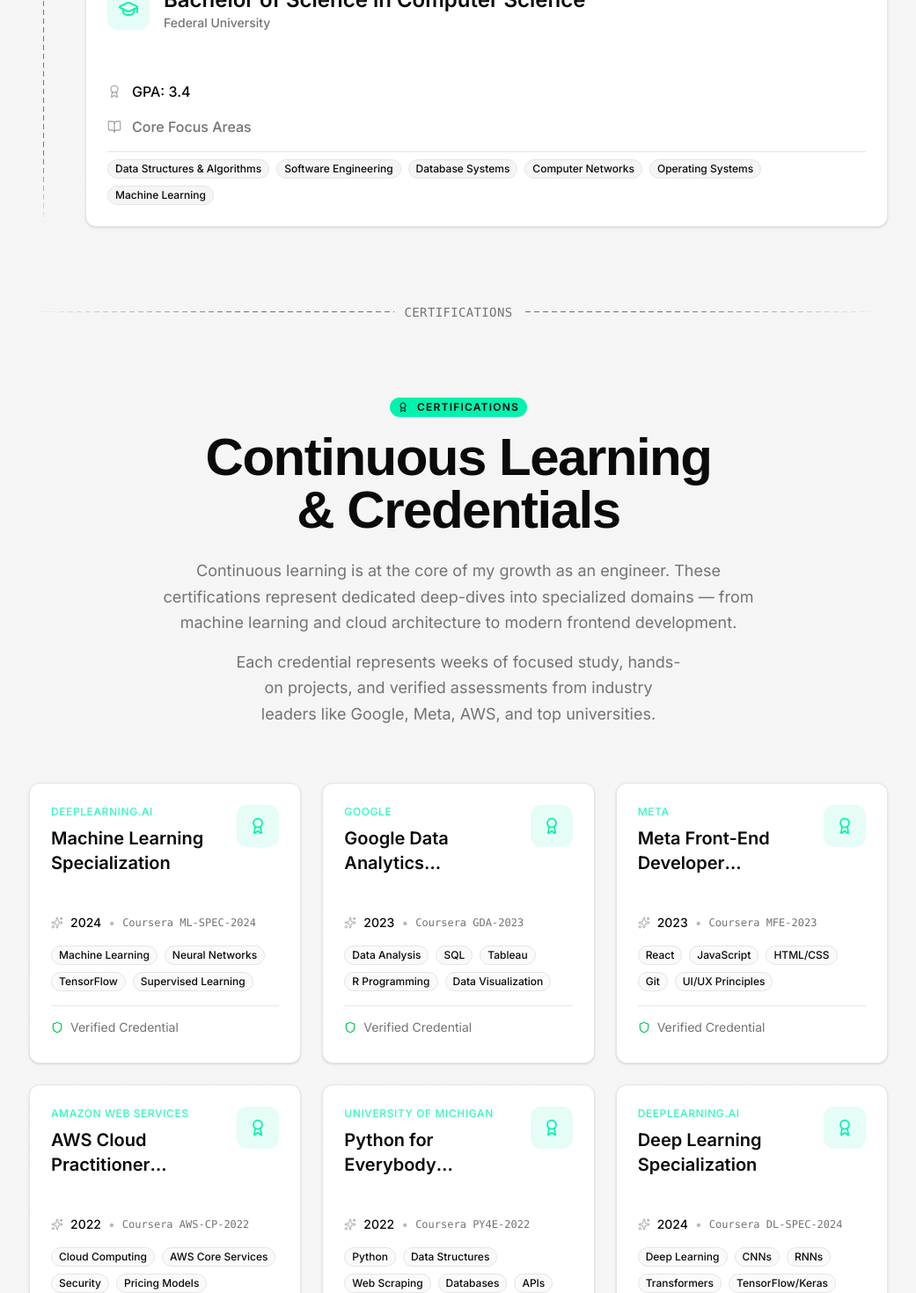
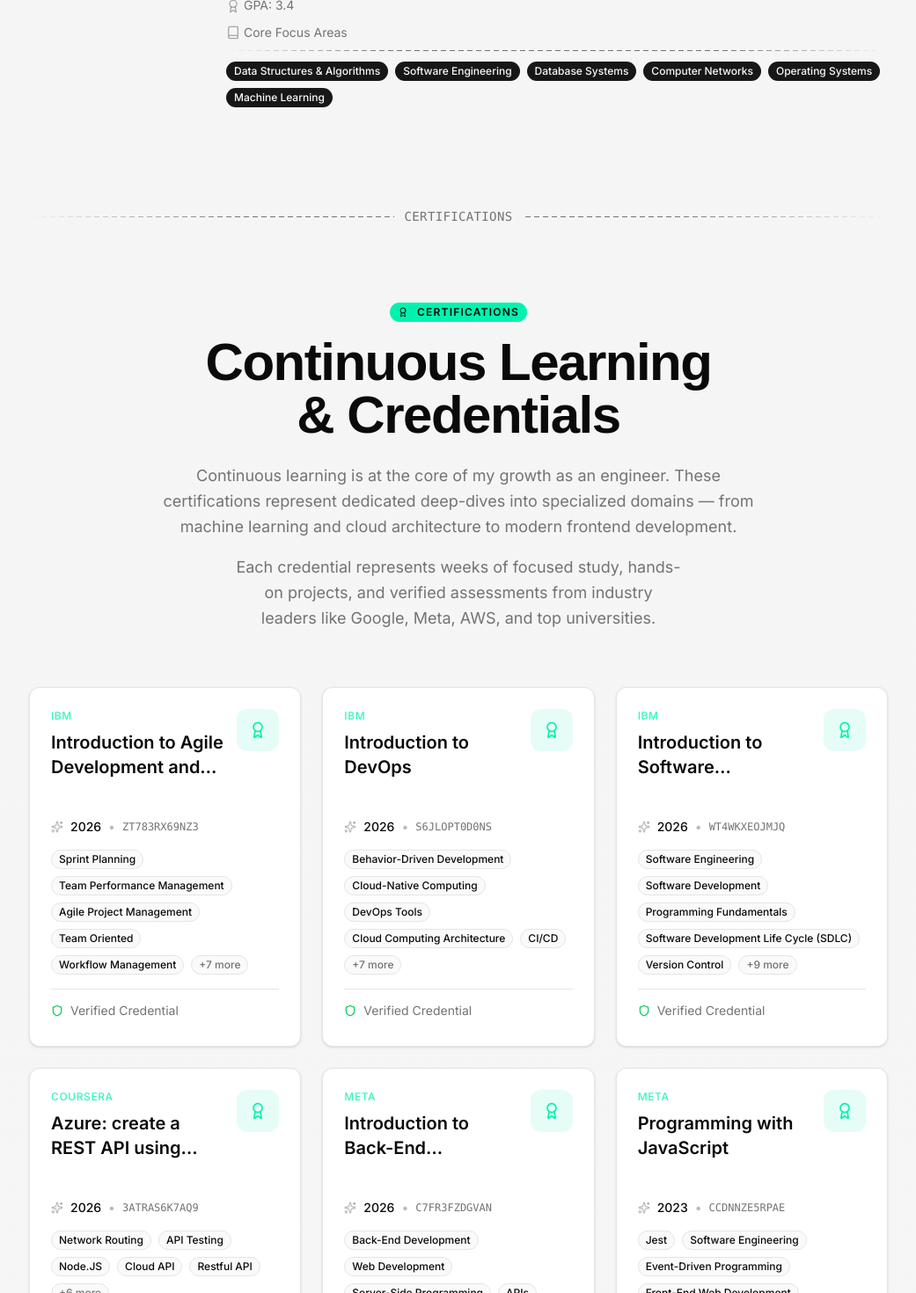
Before and after one commit to muhammadhasnainsaeed/portfolio, a Next.js app: page /credentials in a window 1280 px wide. Shown: the part 960-2430 px from the top of the page at 88% size, without its empty margins (119-1160 px from the left). Built offline with nearby package versions, Linux system fonts and the light colour scheme.

Commit message:
Redesign Credentials Page and Update Certificates

```diff
--- a/src/app/credentials/page.tsx
+++ b/src/app/credentials/page.tsx
@@ -7,6 +7,7 @@ import {
   Globe,
   ExternalLink,
   Star,
+  Book,
 } from "lucide-react";
 
 import { DashedLine } from "@/components/dashed-line";
@@ -73,72 +74,58 @@ export default function CredentialsPage() {
           </div>
 
           <div className="relative">
-            <DashedLine
-              orientation="vertical"
-              className="absolute inset-y-0 left-0 h-full lg:left-4"
-            />
-            <ol className="relative space-y-10 lg:space-y-12">
             {education.map((edu) => (
-                <li key={edu.period} className="relative lg:pl-16">
-                  <span className="bg-muted-foreground ring-muted absolute -left-2.5 mt-2 flex size-5 items-center justify-center rounded-full ring-4 lg:-left-5 lg:size-6">
-                    <GraduationCap className="text-muted-foreground/60 size-3" />
-                  </span>
-                  <p className="text-muted-foreground text-xs font-medium tracking-widest uppercase">
+              <div
+                key={edu.degree + edu.institution}
+                className="flex flex-col gap-3 py-7 md:flex-row md:gap-8"
+              >
+                <div className="shrink-0 md:w-48">
+                  <span className="text-muted-foreground text-sm">
                     {edu.period}
-                  </p>
-                  <Card className="hover:border-primary/50 hover:shadow-primary/5 group mt-4 overflow-hidden transition-all duration-300 hover:shadow-lg">
-                    <div className="from-primary/50 via-primary to-primary/50 absolute top-0 right-0 left-0 h-1 bg-linear-to-r opacity-0 transition-opacity group-hover:opacity-100" />
-                    <CardHeader className="pb-4">
-                      <div className="mb-2 flex items-center gap-4">
-                        <div className="bg-primary/10 text-primary group-hover:bg-primary group-hover:text-primary-foreground flex h-12 w-12 shrink-0 items-center justify-center rounded-xl transition-all">
-                          <GraduationCap className="size-6" />
-                        </div>
-                        <div>
-                          <CardTitle className="text-xl lg:text-2xl">
-                            {edu.degree}
-                          </CardTitle>
-                          <p className="text-muted-foreground text-sm font-medium">
-                            {edu.institution}
-                          </p>
-                        </div>
-                      </div>
-                    </CardHeader>
-                    <CardContent className="space-y-4">
-                      <div className="text-muted-foreground flex items-center gap-3">
-                        <Award className="text-muted-foreground/60 size-4 shrink-0" />
-                        <span className="text-foreground font-medium">
-                          {edu.details}
                   </span>
                 </div>
-                      <div className="text-muted-foreground flex items-center gap-3">
-                        <BookOpen className="text-muted-foreground/60 size-4 shrink-0" />
-                        <span className="font-medium">Core Focus Areas</span>
+                <div className="flex flex-1 flex-col gap-2">
+                  <div>
+                    <span className="text-foreground text-2xl font-semibold">
+                      {edu.degree}
+                    </span>
+                    <span className="text-muted-foreground text-base">
+                      {" "}
+                      — {edu.institution}
+                    </span>
                   </div>
-                      <div className="flex flex-wrap gap-2 border-t pt-2">
-                        <Badge variant="outline" className="bg-muted text-xs">
+                  <p className="text-muted-foreground flex items-center gap-1 text-sm leading-relaxed">
+                    <Award className="text-muted-foreground/60 size-4 shrink-0" />
+                    {edu.details}
+                  </p>
+                  <div className="text-muted-foreground flex items-center gap-1 text-sm leading-relaxed">
+                    <Book className="text-muted-foreground/60 size-4 shrink-0" />
+                    Core Focus Areas
+                  </div>
+                  <DashedLine />
+                  <div className="mt-1 flex flex-wrap gap-2">
+                    <Badge variant="secondary">
                       Data Structures & Algorithms
                     </Badge>
-                        <Badge variant="outline" className="bg-muted text-xs">
+                    <Badge variant="secondary">
                       Software Engineering
                     </Badge>
-                        <Badge variant="outline" className="bg-muted text-xs">
+                    <Badge variant="secondary">
                       Database Systems
                     </Badge>
-                        <Badge variant="outline" className="bg-muted text-xs">
+                    <Badge variant="secondary">
                       Computer Networks
                     </Badge>
-                        <Badge variant="outline" className="bg-muted text-xs">
+                    <Badge variant="secondary">
                       Operating Systems
                     </Badge>
-                        <Badge variant="outline" className="bg-muted text-xs">
+                    <Badge variant="secondary">
                       Machine Learning
                     </Badge>
                   </div>
-                    </CardContent>
-                  </Card>
-                </li>
+                </div>
+              </div>
             ))}
-            </ol>
           </div>
         </section>
 
@@ -207,7 +194,7 @@ export default function CredentialsPage() {
                       {cert.date}
                     </span>
                     <span className="text-muted-foreground/50">•</span>
-                    <span className="font-mono text-xs">
+                    <span className="font-mono truncate text-xs">
                       {cert.credentialId}
                     </span>
                   </div>
@@ -244,7 +231,7 @@ export default function CredentialsPage() {
                       asChild
                     >
                       <a
-                        href={`https://coursera.org/verify/${cert.credentialId}`}
+                        href={cert.link}
                         target="_blank"
                         rel="noopener noreferrer"
                         className="flex items-center gap-1"
@@ -260,7 +247,7 @@ export default function CredentialsPage() {
           </div>
 
           {/* Stats Summary */}
-          <div className="mt-12 grid grid-cols-2 gap-6 md:grid-cols-4 lg:mt-16">
+          {/*<div className="mt-12 grid grid-cols-2 gap-6 md:grid-cols-4 lg:mt-16">
             <div className="bg-muted/50 rounded-2xl border p-6 text-center">
               <div className="font-display text-primary text-4xl font-bold tracking-wide md:text-5xl">
                 {certifications.length}+
@@ -298,7 +285,7 @@ export default function CredentialsPage() {
                 Continuous Learning
               </div>
             </div>
-          </div>
+          </div>*/}
         </section>
 
         {/* CTA Section */}
--- a/src/data/credentials.ts
+++ b/src/data/credentials.ts
@@ -9,67 +9,184 @@ export const education = [
 
 export const certifications = [
   {
-    name: "Machine Learning Specialization",
-    issuer: "Coursera · DeepLearning.AI",
-    date: "2024",
-    credentialId: "Coursera ML-SPEC-2024",
+    name: "Introduction to Agile Development and Scrum",
+    issuer: "Coursera · IBM",
+    date: "2026",
+    credentialId: "ZT783RX69NZ3",
     skills: [
-      "Machine Learning",
-      "Neural Networks",
-      "TensorFlow",
-      "Supervised Learning",
+      "Sprint Planning",
+      "Team Performance Management",
+      "Agile Project Management",
+      "Team Oriented",
+      "Workflow Management",
+      "Backlogs",
+      "User Story",
+      "Performance Measurement",
+      "Kanban Principles",
+      "Team Management",
+      "Agile Methodology",
+      "Agile Product Development",
     ],
+    link: "https://www.coursera.org/account/accomplishments/verify/ZT783RX69NZ3",
   },
   {
-    name: "Google Data Analytics Professional Certificate",
-    issuer: "Coursera · Google",
-    date: "2023",
-    credentialId: "Coursera GDA-2023",
+    name: "Introduction to DevOps",
+    issuer: "Coursera · IBM",
+    date: "2026",
+    credentialId: "S6JLOPT0D0NS",
     skills: [
-      "Data Analysis",
-      "SQL",
-      "Tableau",
-      "R Programming",
-      "Data Visualization",
+      "Behavior-Driven Development",
+        "Cloud-Native Computing",
+        "DevOps Tools",
+        "Cloud Computing Architecture",
+        "CI/CD",
+        "Test Driven Development (TDD)",
+        "Agile Software Development",
+        "Scrum (Software Development)",
+        "Microservices",
+        "Continuous Deployment",
+        "Software Development Methodologies",
+        "Agile Methodology",
     ],
+    link: "https://www.coursera.org/account/accomplishments/verify/S6JLOPT0D0NS",
+
   },
   {
-    name: "Meta Front-End Developer Professional Certificate",
+    name: "Introduction to Software Engineering",
+    issuer: "Coursera · IBM",
+    date: "2026",
+    credentialId: "WT4WKXEOJMJQ",
+    skills: [
+      "Software Engineering",
+        "Software Development",
+        "Programming Fundamentals",
+        "Software Development Life Cycle (SDLC)",
+        "Version Control",
+        "Git",
+        "GitHub",
+        "Agile Development",
+        "Scrum",
+        "Web Development",
+        "Problem Solving",
+        "Debugging",
+        "Software Testing",
+        "Code Quality"
+    ],
+    link: "https://www.coursera.org/account/accomplishments/verify/WT4WKXEOJMJQ",
+
+  },
+  {
+    name: "Azure: create a REST API using NodeJS Serverless Functions",
+    issuer: "Coursera",
+    date: "2026",
+    credentialId: "3ATRAS6K7AQ9",
+    skills: [
+      "Network Routing",
+      "API Testing",
+      "Node.JS",
+      "Cloud API",
+      "Restful API",
+      "Software Testing",
+      "Serverless Computing",
+      "API Design",
+      "Application Programming Interface (API)",
+      "Microsoft Azure",
+      "API Gateway",
+    ],
+    link: "https://www.coursera.org/account/accomplishments/verify/3ATRAS6K7AQ9",
+
+  },
+  {
+    name: "Introduction to Back-End Development",
+    issuer: "Coursera · Meta",
+    date: "2026",
+    credentialId: "C7FR3FZDGVAN",
+    skills: [
+      "Back-End Development",
+         "Web Development",
+         "Server-Side Programming",
+         "APIs",
+         "Databases",
+         "HTTP",
+         "Web Servers",
+         "Software Development",
+         "Programming Fundamentals",
+         "Version Control",
+         "Git",
+         "GitHub"
+    ],
+    link: "https://www.coursera.org/account/accomplishments/verify/C7FR3FZDGVAN",
+
+  },
+  {
+    name: "Programming with JavaScript",
     issuer: "Coursera · Meta",
     date: "2023",
-    credentialId: "Coursera MFE-2023",
-    skills: ["React", "JavaScript", "HTML/CSS", "Git", "UI/UX Principles"],
+    credentialId: "CCDNNZE5RPAE",
+    skills: [
+      "Jest",
+        "Software Engineering",
+        "Event-Driven Programming",
+        "Front-End Web Development",
+        "JavaScript",
+        "Code Reusability",
+        "Web Development Tools",
+        "Computational Logic",
+        "Node.js",
+        "Web Applications",
+        "Debugging",
+        "Object-Oriented Programming (OOP)"
+    ],
+    link: "https://www.coursera.org/account/accomplishments/verify/CCDNNZE5RPAE",
   },
   {
-    name: "AWS Cloud Practitioner Essentials",
-    issuer: "Coursera · Amazon Web Services",
-    date: "2022",
-    credentialId: "Coursera AWS-CP-2022",
+    name: "Introduction to Front-End Development",
+    issuer: "Coursera · Meta",
+    date: "2023",
+    credentialId: "BPLWYEG4W7KV",
     skills: [
-      "Cloud Computing",
-      "AWS Core Services",
-      "Security",
-      "Pricing Models",
+      "Full-Stack Web Development",
+        "Web Applications",
+        "Web Servers",
+        "Code Reusability",
+        "Web Development",
+        "UI Components",
+        "Bootstrap",
+        "Web Development Tools",
+        "TCP/IP",
+        "Web Design",
+        "React.js",
+        "HTML"
     ],
+    link: "https://www.coursera.org/account/accomplishments/verify/BPLWYEG4W7KV",
+
   },
   {
-    name: "Python for Everybody Specialization",
-    issuer: "Coursera · University of Michigan",
-    date: "2022",
-    credentialId: "Coursera PY4E-2022",
-    skills: ["Python", "Data Structures", "Web Scraping", "Databases", "APIs"],
+    name: "Creating a Serverless Application Using React in AWS",
+    issuer: "LinkedIn · Brett McLaughlin",
+    date: "2021",
+    credentialId: "67ed3b7162b48af51220868965470f4760a2a2677afbeb9c6fcde743ebf503d9",
+    skills: [
+      "React.js",
+      "Serverless Computing",
+      "Amazon Web Services (AWS)"
+    ],
+    link: "https://www.linkedin.com/learning/certificates/67ed3b7162b48af51220868965470f4760a2a2677afbeb9c6fcde743ebf503d9",
+
   },
   {
-    name: "Deep Learning Specialization",
-    issuer: "Coursera · DeepLearning.AI",
-    date: "2024",
-    credentialId: "Coursera DL-SPEC-2024",
+    name: "Learning Full-Stack JavaScript Development: MongoDB, Node, and React",
+    issuer: "LinkedIn · Samer Buna",
+    date: "2022",
+    credentialId: "78c55be95b933788dd24f96f69b4db7921f32122bf1bcca276b86f0c1c3988d7",
     skills: [
-      "Deep Learning",
-      "CNNs",
-      "RNNs",
-      "Transformers",
-      "TensorFlow/Keras",
+      "Full-Stack Development",
+      "JavaScript",
+      "React.js",
+      "Node.js",
+      "MongoDB",
     ],
+    link: "https://www.linkedin.com/learning/certificates/78c55be95b933788dd24f96f69b4db7921f32122bf1bcca276b86f0c1c3988d7",
+
   },
 ];
--- a/src/styles/globals.css
+++ b/src/styles/globals.css
@@ -39,6 +39,8 @@
   --sidebar-accent-foreground: oklch(0.205 0 0);
   --sidebar-border: oklch(0.922 0 0);
   --sidebar-ring: oklch(0.85 0.19 165);
+
+  --radius: 8px;
 
   --shadow-2xs: 0 1px 3px 0px hsl(0 0% 0% / 0.05);
   --shadow-xs: 0 1px 3px 0px hsl(0 0% 0% / 0.05);
```
Lines whose indentation alone changed are shown as unchanged.
